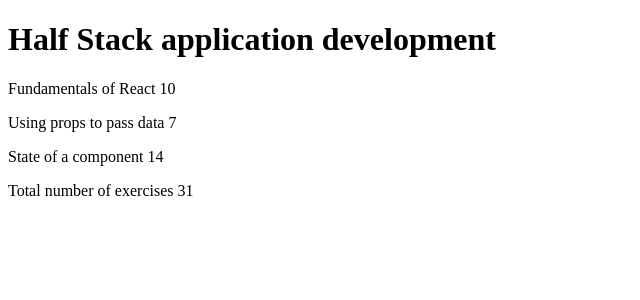
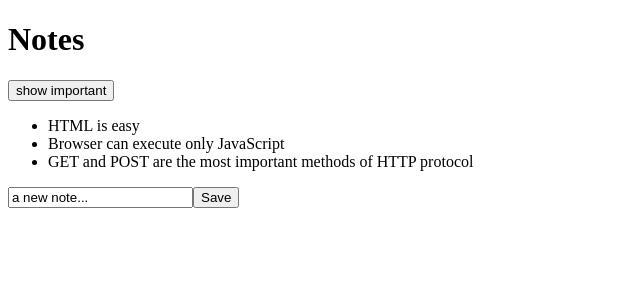
Before and after one commit to ehandresen/fullstackopen, a React (Vite) app in the folder part02/testFolder/rendering/: page / in a window 1280 px wide. Shown: the top 300 px of the page, without its empty margins (0-640 px from the left). Built offline with nearby package versions, Linux system fonts and the light colour scheme.

Commit message:
.filter() & conditional rendering

```diff
--- a/part02/testFolder/rendering/src/App.jsx
+++ b/part02/testFolder/rendering/src/App.jsx
@@ -1,71 +1,56 @@
-const App = () => {
-  const course = {
-    name: 'Half Stack application development',
-    parts: [
-      {
-        name: 'Fundamentals of React',
-        exercises: 10,
-      },
-      {
-        name: 'Using props to pass data',
-        exercises: 7,
-      },
-      {
-        name: 'State of a component',
-        exercises: 14,
-      },
-    ],
+import { useState } from 'react';
+import Note from './components/Note';
+
+const App = (props) => {
+  const [notes, setNotes] = useState(props.notes);
+  const [newNote, setNewNote] = useState('a new note...');
+  const [showAll, setShowAll] = useState(true);
+
+  const addNote = (event) => {
+    event.preventDefault();
+
+    const noteObject = {
+      content: newNote,
+      important: Math.random() < 0.5, // 50/50 true/false
+      id: notes.length + 1,
+    };
+
+    setNotes(notes.concat(noteObject));
+    setNewNote('');
   };
+
+  const handleNoteChange = (event) => {
+    setNewNote(event.target.value);
+  };
+
+  const notesToShow = showAll
+    ? notes
+    : notes.filter((note) => note.important === true);
 
   return (
     <div>
-      <Header course={course} />
+      <h1>Notes</h1>
+      <div>
+        {/*  */}
+        {/* the event handler switches showAll state from true to false and vice versa */}
+        <button onClick={() => setShowAll(!showAll)}>
+          {/*  */}
+          {/* text of the btn depends on the value of the showAll state */}
+          show {showAll ? 'important' : 'all'}
+        </button>
+      </div>
+      <ul>
+        {notesToShow.map((note) => (
+          <Note key={note.id} note={note} />
+        ))}
+      </ul>
 
-      <Content parts={course.parts} />
-
-      <Total parts={course.parts} />
+      <form onSubmit={addNote}>
+        <input value={newNote} onChange={handleNoteChange} />
+        <button type="submit">Save</button>
+      </form>
     </div>
   );
 };
 
-const Header = (props) => {
-  return (
-    <>
-      <h1>{props.course.name}</h1>
-    </>
-  );
-};
-
-const Content = (props) => {
-  return (
-    <>
-      <div>
-        <Part part={props.parts[0]} />
-        <Part part={props.parts[1]} />
-        <Part part={props.parts[2]} />
-      </div>
-    </>
-  );
-};
-
-const Part = (props) => {
-  return (
-    <p>
-      {props.part.name} {props.part.exercises}
-    </p>
-  );
-};
-
-const Total = (props) => {
-  const total =
-    props.parts[0].exercises +
-    props.parts[1].exercises +
-    props.parts[2].exercises;
-  return (
-    <>
-      <p>Total number of exercises {total}</p>
-    </>
-  );
-};
-
 export default App;
```
Also changed, not shown: 1 other file (tests, documents, lock files or other folders).
